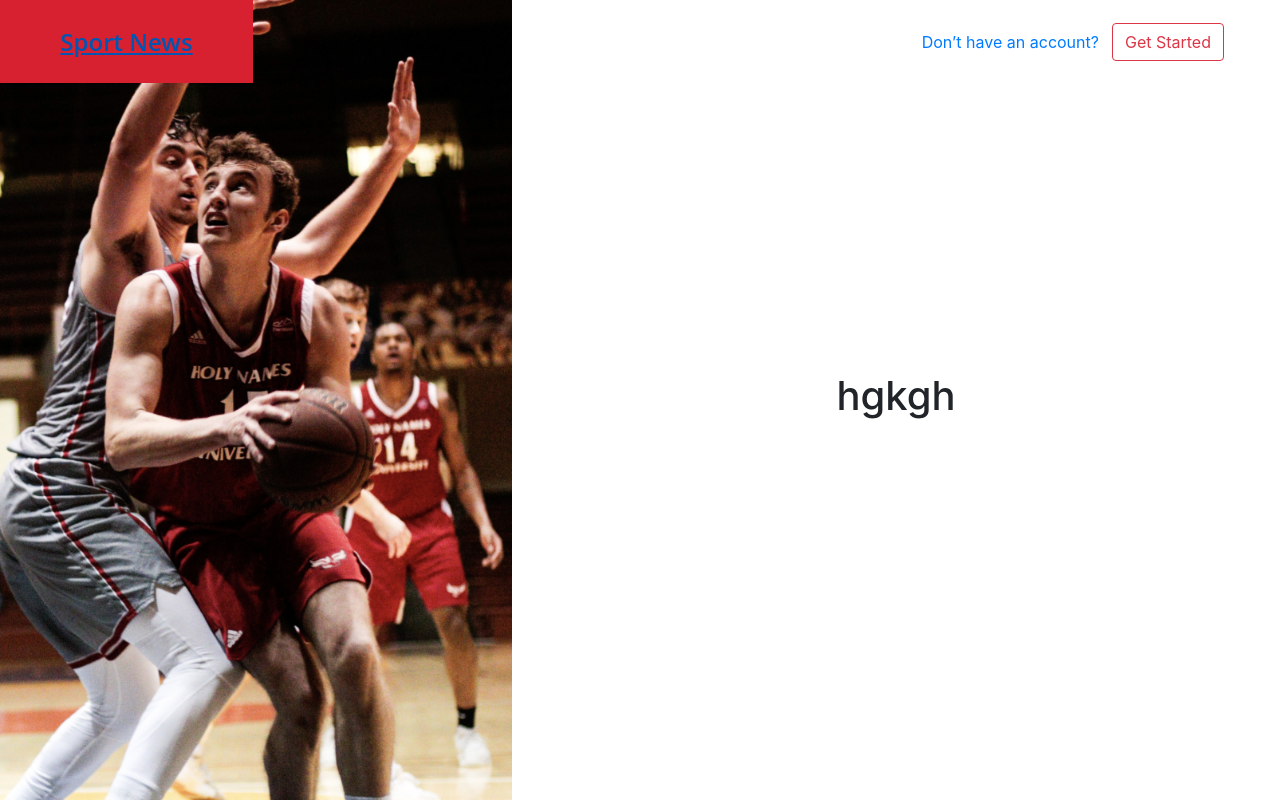
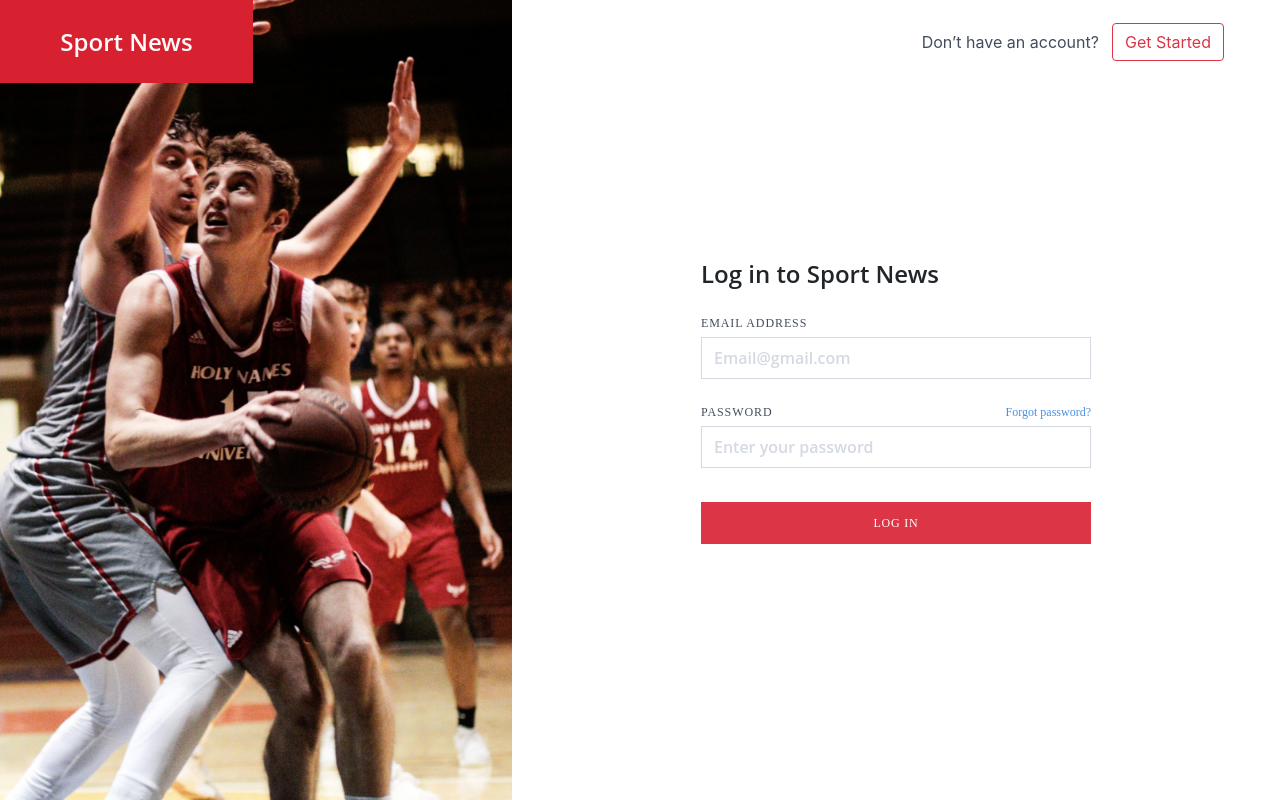
Before and after one commit to anna-kuzii/girls-sport-news, a React (Create React App) app in the folder client/: page / in a window 1280 px wide. Built offline with nearby package versions, Linux system fonts and the light colour scheme.

Commit message:
add login styles

```diff
--- /dev/null
+++ b/client/src/components/BootstrapForms/index.tsx
@@ -0,0 +1,15 @@
+import React, { Component } from 'react';
+import { Button, Form } from 'react-bootstrap';
+import './style.scss'
+
+export const InputElement = (props: any) => (
+    <Form.Group>
+        <Form.Label>{props.label}</Form.Label>
+        {
+            props.topTextMuted && (
+                <Form.Text className='text-muted'>{props.topTextMuted}</Form.Text>
+            )
+        }
+        <Form.Control type={props.type} placeholder={props.placeholder} />
+    </Form.Group>
+);
--- /dev/null
+++ b/client/src/components/BootstrapForms/style.scss
@@ -0,0 +1,30 @@
+@import '../../styles/vars.scss';
+
+.form-group {
+  position: relative;
+
+  input.form-control {
+    height: 42px;
+    border: 1px solid $mischka;
+    border-radius: 0;
+    line-height: 16px;
+    font-family: $sans-regular;
+    font-style: normal;
+    font-weight: 600;
+
+    &::placeholder {
+      color: $mischka;
+    }
+  }
+
+  .form-label {
+    font-family: $roboto-regular;
+    font-style: normal;
+    font-weight: 500;
+    font-size: 0.75rem;
+    line-height: 11px;
+    letter-spacing: 0.9px;
+    text-transform: uppercase;
+    color: $river-bed;
+  }
+}
--- a/client/src/components/Logo/style.scss
+++ b/client/src/components/Logo/style.scss
@@ -16,4 +16,11 @@
   text-align: center;
   text-decoration: none;
   background: $alizarin-crimson;
+
+  &:hover,
+  &:focus {
+    color: $rose-white;
+    outline: none;
+    text-decoration: none;
+  }
 }
--- a/client/src/components/UnathourizedLayout/index.scss
+++ b/client/src/components/UnathourizedLayout/index.scss
@@ -1,5 +1,12 @@
+@import '../../styles/vars.scss';
+
+.unathourized-wrapper {
+  position: relative;
+  height: 100%;
+
   .unathourized-header {
     position: absolute;
+    z-index: 5;
     top: 0;
     right: 0;
     left: 0;
@@ -9,9 +16,29 @@
 
     .btn-wrapper {
       margin-right: 56px;
+
+      .btn-link {
+        color: $river-bed;
+
+        &:hover,
+        &:focus {
+          text-decoration: none;
+        }
+      }
+    }
+
+    @media screen and (max-width: $max-mobile-width) {
+      .btn-wrapper {
+        display: none;
+      }
+
+      .logo {
+        width: 100%;
+      }
     }
   }
   .unathourized-layout {
+    position: relative;
     display: flex;
     flex-direction: row;
     justify-content: stretch;
@@ -21,12 +48,28 @@
       flex: 0 1 40%;
       background: url('../../assets/img/unathorized-background.png') no-repeat;
       background-size: cover;
+
+      @media screen and (max-width: $max-mobile-width) {
+        position: absolute;
+        bottom: 0;
+        right: 0;
+        left: 0;
+        top: 0;
+      }
     }
 
     .page-content {
+      position: relative;
+      display: flex;
       flex: 0 1 60%;
-    display: flex;
       align-items: center;
       justify-content: center;
+
+      @media screen and (max-width: $max-mobile-width) {
+        background: $black-8;
+        flex-basis: 100%;
       }
     }
+  }
+
+}
--- a/client/src/components/UnathourizedLayout/index.tsx
+++ b/client/src/components/UnathourizedLayout/index.tsx
@@ -4,7 +4,7 @@ import { Logo } from '../Logo';
 import './index.scss';
 
 export const UnathourizedLayout = ({ children }: any): JSX.Element => (
-    <>
+    <div className='unathourized-wrapper'>
         <div className='unathourized-header'>
             <Logo />
             <div className='btn-wrapper'>
@@ -16,5 +16,5 @@ export const UnathourizedLayout = ({ children }: any): JSX.Element => (
             <div className='bg-img'></div>
             <div className='page-content'>{children}</div>
         </div>
-    </>
+    </div>
 )
--- a/client/src/containers/Login/index.tsx
+++ b/client/src/containers/Login/index.tsx
@@ -1,11 +1,40 @@
 import React, { Component } from 'react';
-import { UnathourizedLayout } from '../../components/UnathourizedLayout'
+import { Form as FinalForm, Field } from 'react-final-form';
+import { Button, Form } from 'react-bootstrap';
+import { UnathourizedLayout } from '../../components/UnathourizedLayout';
+import { InputElement } from '../../components/BootstrapForms';
+import './style.scss';
 
-export class Login extends Component<{}> {
-    public render(): JSX.Element {
+export const Login = (): JSX.Element => {
 
-        return (
-            <UnathourizedLayout><h1>hgkgh</h1></UnathourizedLayout>
-        );
-    }
+    const onSubmit = () => {};
+    const forgotPasswordLink = (<a href='#'>Forgot password?</a>);
+
+    return (
+        <UnathourizedLayout>
+            <div className='login-wrapper'>
+                <FinalForm
+                    onSubmit={onSubmit}
+                    render={({ handleSubmit }) => (
+                        <form onSubmit={handleSubmit}>
+                            <h2>Log in to Sport News</h2>
+                            <InputElement
+                                name="emailAddress"
+                                placeholder="Email@gmail.com"
+                                type='email'
+                                label='Email address'
+                            />
+                            <InputElement
+                                name="password"
+                                placeholder="Enter your password"
+                                type='password'
+                                label='Password'
+                                topTextMuted={forgotPasswordLink}
+                            />
+                            <Button variant="danger" type="submit">Log in</Button>
+                        </form>
+                            )} />
+            </div>
+        </UnathourizedLayout>
+    );
 }
--- /dev/null
+++ b/client/src/containers/Login/style.scss
@@ -0,0 +1,60 @@
+@import '../../styles/vars.scss';
+
+.login-wrapper {
+  width: 390px;
+
+  h2 {
+    font-family: $sans-regular;
+    font-size: 24px;
+    line-height: 33px;
+    font-style: normal;
+    font-weight: 600;
+    margin-bottom: 19px;
+
+    @media screen and (max-width: $max-mobile-width) {
+      color: $white;
+      text-align: center;
+    }
+  }
+
+  .text-muted {
+    position: absolute;
+    top: 0;
+    right: 0;
+
+    a {
+      font-family: $roboto-regular;
+      font-style: normal;
+      font-weight: 500;
+      font-size: 0.75rem;
+      line-height: 14px;
+      color: $havelock-blue;
+
+      @media screen and (max-width: $max-mobile-width) {
+        color: $white;
+      }
+    }
+  }
+
+  .form-group {
+    margin-bottom: 19px;
+  }
+
+  .btn {
+    margin-top: 15px;
+    width: 100%;
+    height: 42px;
+    border-radius: 0;
+    text-transform: uppercase;
+    font-size: 12px;
+    font-family: $roboto-bold;
+    font-style: normal;
+    letter-spacing: 0.8px;
+  }
+
+  @media screen and (max-width: $max-mobile-width) {
+    .form-label {
+      color: $white;
+    }
+  }
+}
--- a/client/src/styles/app.scss
+++ b/client/src/styles/app.scss
@@ -1,7 +1,30 @@
+@import './vars';
+
 body {
   margin: 0;
 
   #root {
     height: 100vh;
+
+    .form-control {
+      &.btn-outline-danger {
+        color: $alizarin-crimson;
+        border-color: $alizarin-crimson;
+
+        &:hover {
+          background-color: $alizarin-crimson;
+          border-color: $alizarin-crimson;
+          color: $rose-white;
+        }
+      }
+    }
+
+    .btn{
+      .btn-danger {
+        background-color: $alizarin-crimson;
+        border-color: $alizarin-crimson;
+        color: $rose-white;
+      }
+    }
   }
 }
--- a/client/src/styles/vars.scss
+++ b/client/src/styles/vars.scss
@@ -13,9 +13,11 @@ $aluminium: #a6a9af;
 $silver-chalice: #b2b2b2;
 $flush-mahogany: #c63638;
 $rose-white: #FFFBFB;
+$havelock-blue: #4A90E2;
 
 $alizarin-crimson-11: rgba(215, 33, 48, .11);
 $gallery-79: rgba(235, 235, 235, .79);
 $black-09: rgba(0, 0, 0, .09);
+$black-8: rgba(0, 0, 0, .8);
 
 $max-mobile-width: 767px;
```
Lines whose indentation alone changed are shown as unchanged.
